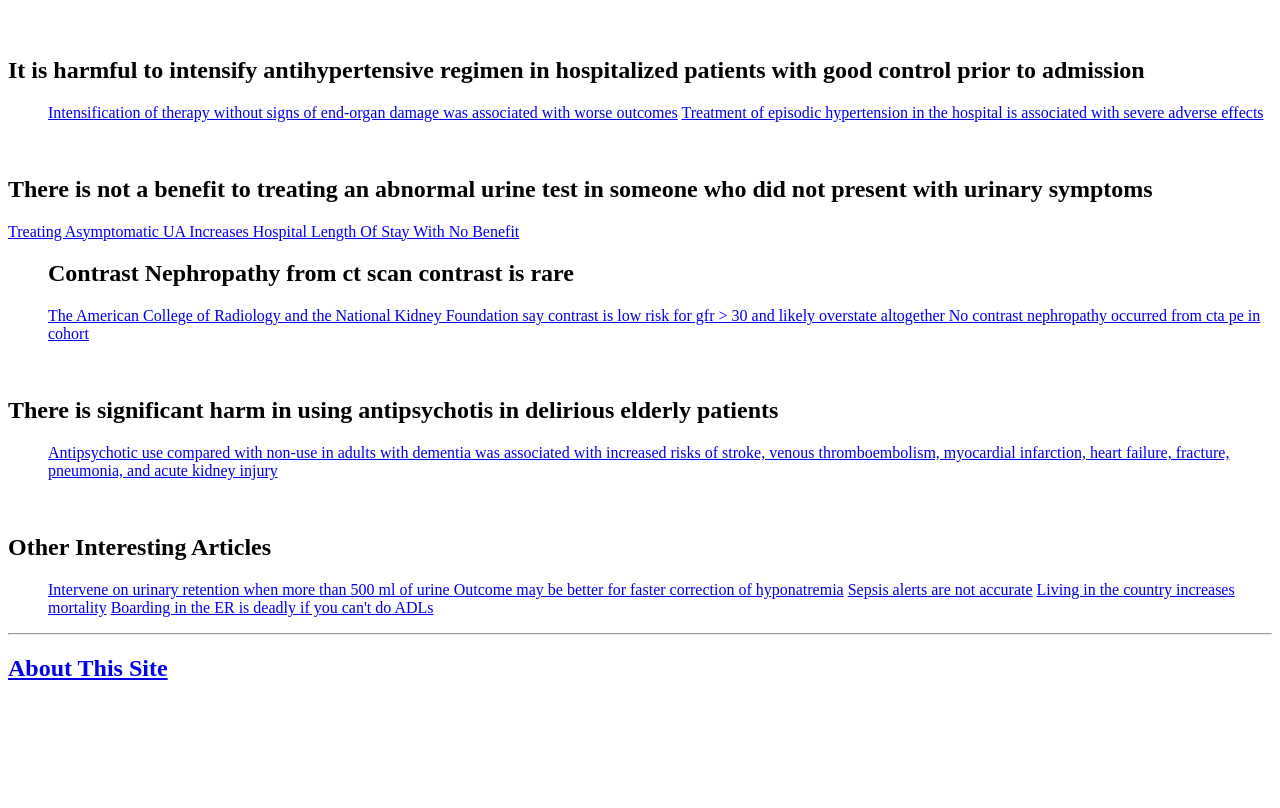
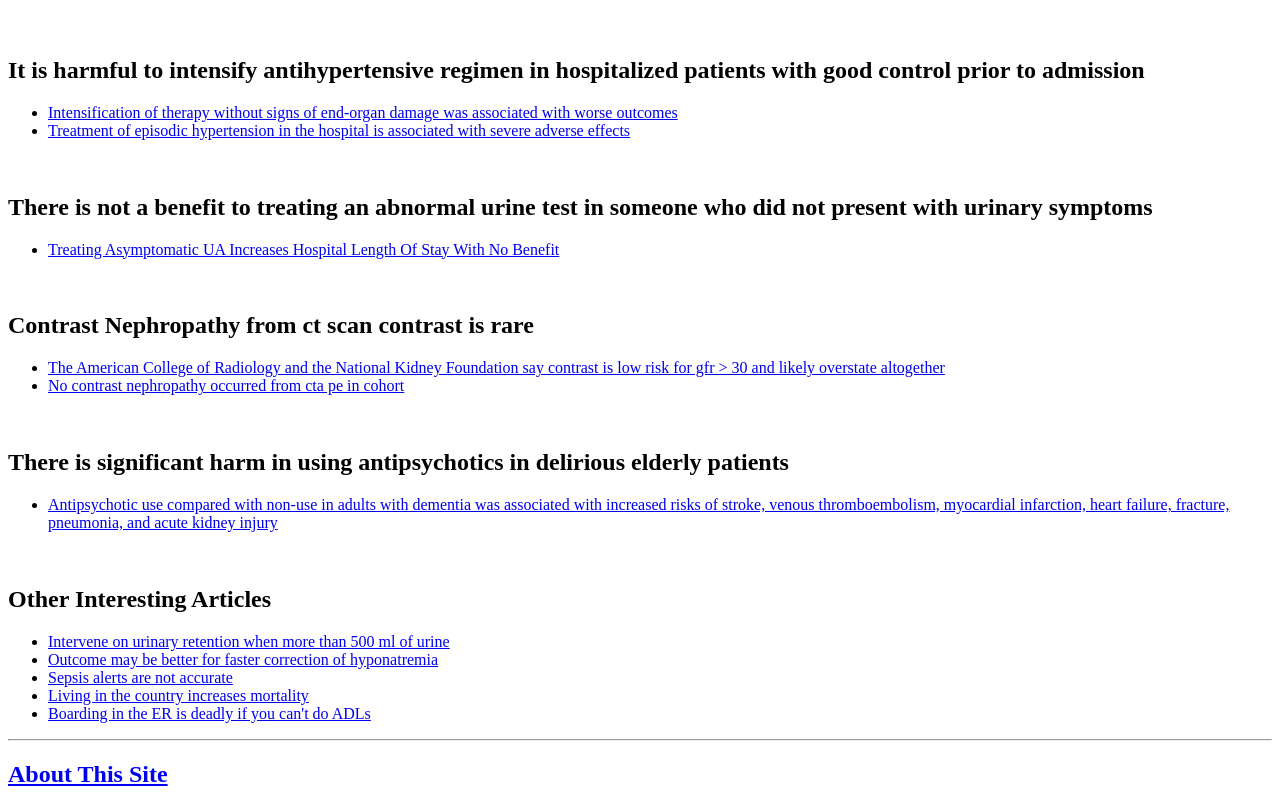
Before and after one commit to frogingoggles/html-intro, a plain HTML site: page index.html in a window 1280 px wide. Shown: the part 61-869 px from the top of the page. Before the commit the page ends 800 px from the top, so only its background shows below. Drawn offline with Linux system fonts and the light colour scheme.

Commit message:
tried to fix unordered list

```diff
--- a/index.html
+++ b/index.html
@@ -11,31 +11,34 @@
         <br>
         <h2>It is harmful to intensify antihypertensive regimen in hospitalized patients with good control prior to admission</h2>
         <ul>
-        <a href="https://jamanetwork.com/journals/jamainternalmedicine/fullarticle/2774562">Intensification of therapy without signs of end-organ damage was associated with worse outcomes</a>
-        <a href= "https://jamanetwork.com/journals/jamainternalmedicine/fullarticle/2805021">Treatment of episodic hypertension in the hospital is associated with severe adverse effects</a>
+        <li><a href="https://jamanetwork.com/journals/jamainternalmedicine/fullarticle/2774562">Intensification of therapy without signs of end-organ damage was associated with worse outcomes</a></li>
+        <li><a href= "https://jamanetwork.com/journals/jamainternalmedicine/fullarticle/2805021">Treatment of episodic hypertension in the hospital is associated with severe adverse effects</a></li>
         </ul>
         <br>
         <h2>There is not a benefit to treating an abnormal urine test in someone who did not present with urinary symptoms</h2>
-        <a href="https://pmc.ncbi.nlm.nih.gov/articles/PMC6714039/">Treating Asymptomatic UA Increases Hospital Length Of Stay With No Benefit</a>
-        <br>
         <ul>
-            <h2>Contrast Nephropathy from ct scan contrast is rare</h2>
-            <a href = "https://pubs.rsna.org/doi/10.1148/radiol.2019192094">The American College of Radiology and the National Kidney Foundation say contrast is low risk for gfr > 30 and likely overstate altogether </a>
-        <a href= "https://jamanetwork.com/journals/jamainternalmedicine/fullarticle/2778363">No contrast nephropathy occurred from cta pe in cohort</a>
+            <li> <a href="https://pmc.ncbi.nlm.nih.gov/articles/PMC6714039/">Treating Asymptomatic UA Increases Hospital Length Of Stay With No Benefit</a></li>
         </ul>
         <br>
-        <h2>There is significant harm in using antipsychotis in delirious elderly patients</h2>
+        <h2>Contrast Nephropathy from ct scan contrast is rare</h2>
         <ul>
-        <a href= "https://www.bmj.com/content/385/bmj-2023-076268">Antipsychotic use compared with non-use in adults with dementia was associated with increased risks of stroke, venous thromboembolism, myocardial infarction, heart failure, fracture, pneumonia, and acute kidney injury</a>
+           <li>  <a href = "https://pubs.rsna.org/doi/10.1148/radiol.2019192094">The American College of Radiology and the National Kidney Foundation say contrast is low risk for gfr > 30 and likely overstate altogether </a> </li>
+       <li> <a href= "https://jamanetwork.com/journals/jamainternalmedicine/fullarticle/2778363">No contrast nephropathy occurred from cta pe in cohort</a></li>
+
+        </ul>
+        <br>
+        <h2>There is significant harm in using antipsychotics in delirious elderly patients</h2>
+        <ul>
+        <li><a href= "https://www.bmj.com/content/385/bmj-2023-076268">Antipsychotic use compared with non-use in adults with dementia was associated with increased risks of stroke, venous thromboembolism, myocardial infarction, heart failure, fracture, pneumonia, and acute kidney injury</a></li>
         </ul>
         <br>
         <h2>Other Interesting Articles</h2>
         <ul>
-        <a href = "https://pmc.ncbi.nlm.nih.gov/articles/PMC11252892/">Intervene on urinary retention when more than 500 ml of urine </a>
-            <a href = "https://jamanetwork.com/journals/jamainternalmedicine/article-abstract/2826087">Outcome may be better for faster correction of hyponatremia</a>
-            <a href="https://jamanetwork.com/journals/jamainternalmedicine/fullarticle/2781307">Sepsis alerts are not accurate</a>
-        <a href="https://www.scientificamerican.com/article/people-in-rural-areas-die-at-higher-rates-than-those-in-urban-areas/">Living in the country increases mortality</a>
-        <a href = "https://pmc.ncbi.nlm.nih.gov/articles/PMC10628833/">Boarding in the ER is deadly if you can't do ADLs</a>
+        <li><a href = "https://pmc.ncbi.nlm.nih.gov/articles/PMC11252892/">Intervene on urinary retention when more than 500 ml of urine </a></li>
+            <li><a href = "https://jamanetwork.com/journals/jamainternalmedicine/article-abstract/2826087">Outcome may be better for faster correction of hyponatremia</a></li>
+            <li><a href="https://jamanetwork.com/journals/jamainternalmedicine/fullarticle/2781307">Sepsis alerts are not accurate</a></li>
+        <li><a href="https://www.scientificamerican.com/article/people-in-rural-areas-die-at-higher-rates-than-those-in-urban-areas/">Living in the country increases mortality</a></li>
+        <li><a href = "https://pmc.ncbi.nlm.nih.gov/articles/PMC10628833/">Boarding in the ER is deadly if you can't do ADLs</a></li>
 
         </ul>
         <hr/>
```
